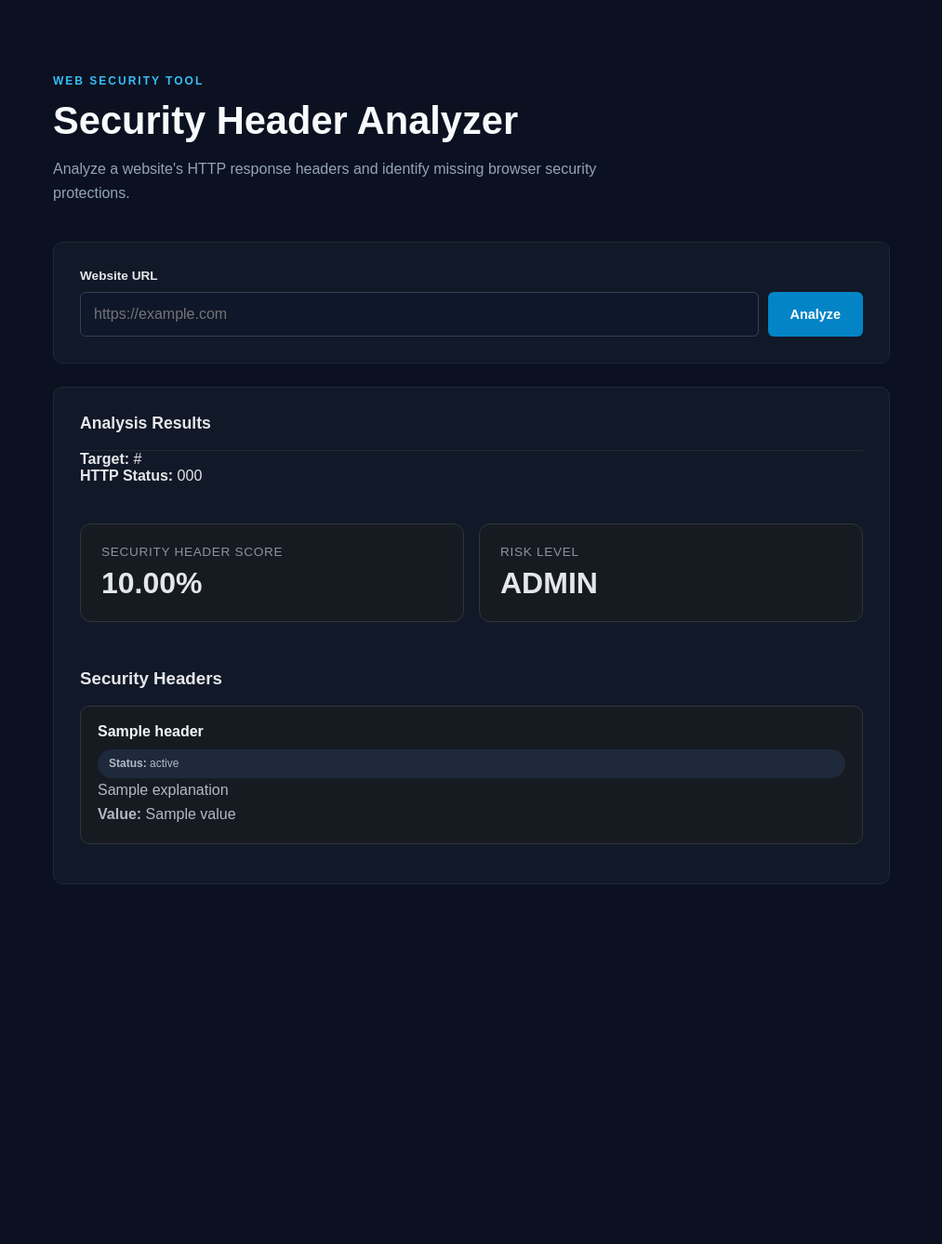
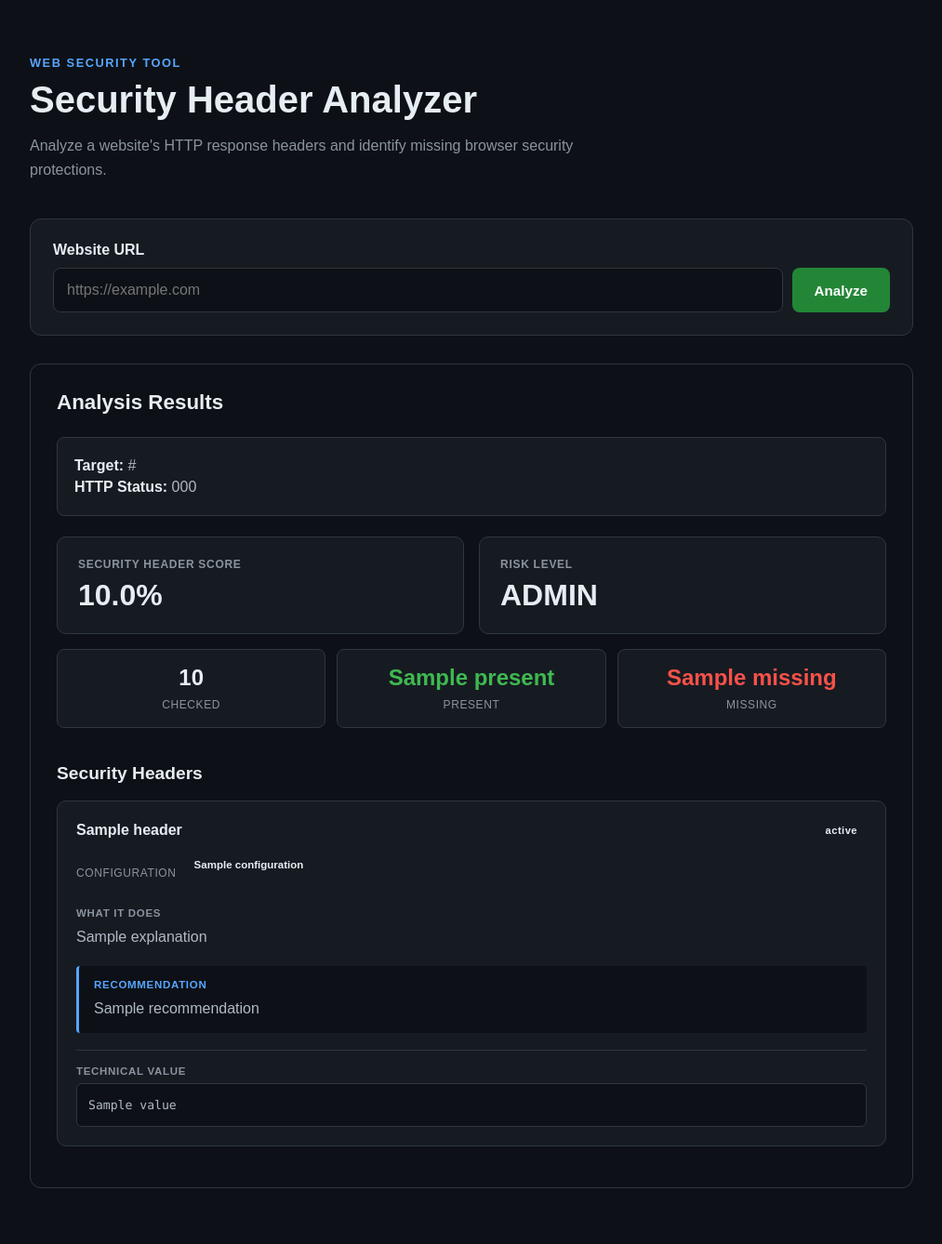
Before and after one commit to AkhirahStrong/Security-Header-Analyzer, a Flask app: template templates/index.html in a window 1280 px wide. Shown: the whole page at 93% size, without its empty margins (133-1146 px from the left). Before the commit the page ends 951 px from the top, so only its background shows below. Run offline with Flask 3, Linux system fonts and the light colour scheme; the template is opened without the code that fills it: most values are stand-ins (such as "Sample title", 1, 10 or a date in 2020).

Commit message:
Complete security header analysis and remediation UI

```diff
--- a/static/style.css
+++ b/static/style.css
@@ -1,3 +1,7 @@
+/* ========================================
+   RESET
+======================================== */
+
 * {
   box-sizing: border-box;
   margin: 0;
@@ -5,56 +9,71 @@
 }
 
 body {
-    background: #0b1120;
-    color: #e5e7eb;
-    font-family: Arial, Helvetica, sans-serif;
+  background: #0d1117;
+  color: #e6edf3;
+  font-family:
+    Arial,
+    Helvetica,
+    sans-serif;
   min-height: 100vh;
 }
 
+
+/* ========================================
+   MAIN CONTAINER
+======================================== */
+
 .container {
   width: 90%;
-    max-width: 900px;
+  max-width: 950px;
   margin: 0 auto;
-    padding: 80px 0;
+  padding: 60px 0;
 }
+
+
+/* ========================================
+   HEADER
+======================================== */
 
 header {
   margin-bottom: 40px;
 }
 
 .eyebrow {
-    color: #38bdf8;
-    font-size: 0.75rem;
-    font-weight: bold;
-    letter-spacing: 2px;
-    margin-bottom: 12px;
+  color: #58a6ff;
+  font-size: 0.8rem;
+  font-weight: 700;
+  letter-spacing: 0.12em;
+  margin-bottom: 10px;
 }
 
 h1 {
-    color: #f8fafc;
-    font-size: 2.6rem;
-    margin-bottom: 15px;
+  font-size: 2.5rem;
+  margin-bottom: 14px;
 }
 
 .description {
-    color: #94a3b8;
-    font-size: 1rem;
+  color: #8b949e;
   line-height: 1.6;
   max-width: 650px;
 }
 
+
+/* ========================================
+   SCANNER
+======================================== */
+
 .scanner {
-    background: #111827;
-    border: 1px solid #1f2937;
-    border-radius: 10px;
-    padding: 28px;
-    margin-bottom: 25px;
+  background: #161b22;
+  border: 1px solid #30363d;
+  border-radius: 12px;
+  padding: 24px;
+  margin-bottom: 30px;
 }
 
-label {
+.scanner label {
   display: block;
-    font-size: 0.85rem;
-    font-weight: bold;
+  font-weight: 600;
   margin-bottom: 10px;
 }
 
@@ -63,72 +82,97 @@ label {
   gap: 10px;
 }
 
-input {
-    background: #0f172a;
-    border: 1px solid #334155;
-    border-radius: 6px;
-    color: #f8fafc;
+.input-group input {
   flex: 1;
+  background: #0d1117;
+  color: #e6edf3;
+  border: 1px solid #30363d;
+  border-radius: 8px;
+  padding: 14px;
   font-size: 1rem;
-    outline: none;
-    padding: 14px;
 }
 
-input:focus {
-    border-color: #38bdf8;
+.input-group input:focus {
+  outline: none;
+  border-color: #58a6ff;
 }
 
-button {
-    background: #0284c7;
+.input-group button {
+  background: #238636;
+  color: white;
   border: none;
-    border-radius: 6px;
-    color: white;
+  border-radius: 8px;
+  padding: 0 24px;
+  font-weight: 600;
+  font-size: 0.95rem;
   cursor: pointer;
-    font-size: 0.9rem;
-    font-weight: bold;
-    padding: 0 24px;
 }
 
-button:hover {
-    background: #0369a1;
+.input-group button:hover {
+  background: #2ea043;
 }
 
+
+/* ========================================
+   RESULTS CONTAINER
+======================================== */
+
 .results {
-    background: #111827;
-    border: 1px solid #1f2937;
-    border-radius: 10px;
-    min-height: 200px;
+  background: #0d1117;
+  border: 1px solid #30363d;
+  border-radius: 12px;
   padding: 28px;
 }
 
 .results-header {
+  display: flex;
   align-items: center;
-    border-bottom: 1px solid #1f2937;
-    display: flex;
   justify-content: space-between;
-    padding-bottom: 18px;
+  gap: 20px;
+  margin-bottom: 24px;
 }
 
 .results-header h2 {
-    font-size: 1.1rem;
+  font-size: 1.4rem;
 }
 
-.status {
-    background: #1e293b;
+.waiting-status {
+  background: #21262d;
+  color: #8b949e;
   border-radius: 20px;
-    color: #94a3b8;
-    font-size: 0.75rem;
-    padding: 6px 12px;
+  padding: 7px 12px;
+  font-size: 0.8rem;
 }
 
 .empty-results {
-    align-items: center;
-    color: #64748b;
-    display: flex;
-    justify-content: center;
-    min-height: 120px;
+  color: #8b949e;
+  padding: 35px 0;
   text-align: center;
 }
+
+
+/* ========================================
+   TARGET INFORMATION
+======================================== */
+
+.target-info {
+  background: #161b22;
+  border: 1px solid #30363d;
+  border-radius: 8px;
+  padding: 16px 18px;
+  margin-bottom: 22px;
+}
+
+.target-info p {
+  margin: 5px 0;
+  color: #b1bac4;
+  overflow-wrap: anywhere;
+}
+
+.target-info strong {
+  color: #e6edf3;
+}
+
 
 /* ========================================
    SECURITY SCORE
@@ -138,23 +182,24 @@ button:hover {
   display: grid;
   grid-template-columns: repeat(2, 1fr);
   gap: 16px;
-  margin: 24px 0 32px;
+  margin-bottom: 16px;
 }
 
 .score-card {
   background: #161b22;
   border: 1px solid #30363d;
-  border-radius: 12px;
+  border-radius: 10px;
   padding: 22px;
 }
 
 .score-card .label {
   display: block;
+  color: #8b949e;
+  font-size: 0.75rem;
+  font-weight: 600;
+  text-transform: uppercase;
+  letter-spacing: 0.06em;
   margin-bottom: 8px;
-  font-size: 0.85rem;
-  color: #8b949e;
-  text-transform: uppercase;
-  letter-spacing: 0.05em;
 }
 
 .score-card strong {
@@ -163,7 +208,7 @@ button:hover {
 
 
 /* ========================================
-   RISK LEVELS
+   RISK LEVEL
 ======================================== */
 
 .score-card.low {
@@ -192,42 +237,218 @@ button:hover {
 
 
 /* ========================================
-   HEADER RESULTS
+   SUMMARY
 ======================================== */
+
+.summary-grid {
+  display: grid;
+  grid-template-columns: repeat(3, 1fr);
+  gap: 12px;
+  margin-bottom: 38px;
+}
+
+.summary-card {
+  background: #161b22;
+  border: 1px solid #30363d;
+  border-radius: 8px;
+  padding: 16px;
+  text-align: center;
+}
+
+.summary-number {
+  display: block;
+  font-size: 1.5rem;
+  font-weight: 700;
+  margin-bottom: 5px;
+}
+
+.summary-label {
+  color: #8b949e;
+  font-size: 0.75rem;
+  text-transform: uppercase;
+  letter-spacing: 0.05em;
+}
+
+.present-summary .summary-number {
+  color: #3fb950;
+}
+
+.missing-summary .summary-number {
+  color: #f85149;
+}
+
+
+/* ========================================
+   SECURITY HEADER SECTION
+======================================== */
+
+.section-title {
+  margin-bottom: 18px;
+  font-size: 1.2rem;
+}
 
 .header-result {
   background: #161b22;
   border: 1px solid #30363d;
   border-radius: 10px;
-  padding: 18px;
-  margin-bottom: 14px;
+  padding: 20px;
+  margin-bottom: 16px;
 }
 
-.header-result h4 {
-  margin-top: 0;
-  margin-bottom: 10px;
-  color: #f0f6fc;
+.header-title-row {
+  display: flex;
+  justify-content: space-between;
+  align-items: center;
+  gap: 15px;
+  margin-bottom: 16px;
 }
 
-.header-result p {
-  color: #b1bac4;
-  line-height: 1.6;
+.header-title-row h4 {
+  font-size: 1rem;
   overflow-wrap: anywhere;
 }
 
 
 /* ========================================
-   PRESENT / MISSING
+   STATUS BADGES
 ======================================== */
 
-.status.present {
-  color: #3fb950;
-  font-weight: 600;
+.status-badge {
+  border-radius: 20px;
+  padding: 5px 10px;
+  font-size: 0.7rem;
+  font-weight: 700;
+  letter-spacing: 0.04em;
 }
 
-.status.missing {
+.status-badge.present {
+  background: rgba(63, 185, 80, 0.12);
+  color: #3fb950;
+  border: 1px solid rgba(63, 185, 80, 0.4);
+}
+
+.status-badge.missing {
+  background: rgba(248, 81, 73, 0.12);
   color: #f85149;
-  font-weight: 600;
+  border: 1px solid rgba(248, 81, 73, 0.4);
+}
+
+
+/* ========================================
+   CONFIGURATION
+======================================== */
+
+.configuration {
+  display: flex;
+  align-items: center;
+  gap: 10px;
+  margin-bottom: 18px;
+}
+
+.configuration-label {
+  color: #8b949e;
+  font-size: 0.75rem;
+  text-transform: uppercase;
+  letter-spacing: 0.05em;
+}
+
+.configuration-value {
+  font-size: 0.72rem;
+  font-weight: 700;
+  border-radius: 20px;
+  padding: 4px 9px;
+}
+
+.configuration-value.good {
+  color: #3fb950;
+  background: rgba(63, 185, 80, 0.12);
+}
+
+.configuration-value.limited {
+  color: #d29922;
+  background: rgba(210, 153, 34, 0.12);
+}
+
+
+/* ========================================
+   RESULT CONTENT
+======================================== */
+
+.result-section {
+  margin-bottom: 18px;
+}
+
+.result-label {
+  display: block;
+  color: #8b949e;
+  font-size: 0.72rem;
+  font-weight: 700;
+  text-transform: uppercase;
+  letter-spacing: 0.06em;
+  margin-bottom: 7px;
+}
+
+.result-section p,
+.recommendation p,
+.technical-value p {
+  color: #b1bac4;
+  line-height: 1.6;
+}
+
+
+/* ========================================
+   RECOMMENDATIONS
+======================================== */
+
+.recommendation {
+  background: #0d1117;
+  border-left: 3px solid #58a6ff;
+  border-radius: 4px;
+  padding: 14px 16px;
+  margin-bottom: 18px;
+}
+
+.recommendation .result-label {
+  color: #58a6ff;
+}
+
+
+/* ========================================
+   TECHNICAL HEADER VALUE
+======================================== */
+
+.technical-value {
+  border-top: 1px solid #30363d;
+  padding-top: 16px;
+}
+
+.technical-value p {
+  background: #0d1117;
+  border: 1px solid #30363d;
+  border-radius: 6px;
+  padding: 12px;
+  font-family: Consolas, Monaco, monospace;
+  font-size: 0.82rem;
+  overflow-wrap: anywhere;
+  word-break: break-word;
+}
+
+
+/* ========================================
+   ERRORS
+======================================== */
+
+.error-message {
+  background: rgba(248, 81, 73, 0.08);
+  border: 1px solid rgba(248, 81, 73, 0.4);
+  border-radius: 8px;
+  padding: 18px;
+  color: #f85149;
+}
+
+.error-message p {
+  color: #b1bac4;
+  margin-top: 8px;
 }
 
 
@@ -235,15 +456,11 @@ button:hover {
    MOBILE
 ======================================== */
 
-@media (max-width: 600px) {
-  .score-grid {
-    grid-template-columns: 1fr;
-  }
-}
+@media (max-width: 650px) {
 
-@media (max-width: 600px) {
   .container {
-        padding: 40px 0;
+    width: 92%;
+    padding: 35px 0;
   }
 
   h1 {
@@ -254,7 +471,32 @@ button:hover {
     flex-direction: column;
   }
 
-    button {
+  .input-group button {
     padding: 14px;
   }
+
+  .score-grid {
+    grid-template-columns: 1fr;
   }
+
+  .summary-grid {
+    grid-template-columns: repeat(3, 1fr);
+  }
+
+  .results {
+    padding: 20px;
+  }
+
+  .header-title-row {
+    align-items: flex-start;
+    flex-direction: column;
+  }
+}
+
+@media (max-width: 430px) {
+
+  .summary-grid {
+    grid-template-columns: 1fr;
+  }
+
+}
--- a/templates/index.html
+++ b/templates/index.html
@@ -25,6 +25,7 @@
         </p>
       </header>
 
+      <!-- URL Scanner -->
       <section class="scanner">
         <form method="POST">
           <label for="url">Website URL</label>
@@ -52,10 +53,15 @@
 
         {% if results.error %}
 
-        <p>Error: {{ results.error }}</p>
+        <div class="error-message">
+          <strong>Scan Error</strong>
+          <p>{{ results.error }}</p>
+        </div>
 
         {% else %}
 
+        <!-- Target Information -->
+        <div class="target-info">
           <p>
             <strong>Target:</strong>
             {{ results.url }}
@@ -65,13 +71,13 @@
             <strong>HTTP Status:</strong>
             {{ results.status_code }}
           </p>
+        </div>
 
-        <br />
-
+        <!-- Score and Risk -->
         <div class="score-grid">
           <div class="score-card">
             <span class="label">Security Header Score</span>
-            <strong>{{ "%.2f"|format(results.score) }}%</strong>
+            <strong>{{ "%.1f"|format(results.score) }}%</strong>
           </div>
 
           <div class="score-card {{ results.risk_level }}">
@@ -80,29 +86,74 @@
           </div>
         </div>
 
-        <br />
+        <!-- Summary -->
+        <div class="summary-grid">
+          <div class="summary-card">
+            <span class="summary-number"> {{ results.summary.total }} </span>
+            <span class="summary-label">Checked</span>
+          </div>
 
-        <h3>Security Headers</h3>
+          <div class="summary-card present-summary">
+            <span class="summary-number"> {{ results.summary.present }} </span>
+            <span class="summary-label">Present</span>
+          </div>
 
-        <br />
+          <div class="summary-card missing-summary">
+            <span class="summary-number"> {{ results.summary.missing }} </span>
+            <span class="summary-label">Missing</span>
+          </div>
+        </div>
 
+        <h3 class="section-title">Security Headers</h3>
+
+        <!-- Individual Header Results -->
         {% for header, details in results.analysis.items() %}
 
         <div class="header-result">
+          <div class="header-title-row">
             <h4>{{ header }}</h4>
 
-          <p class="status {{ details.status|lower }}">
-            <strong>Status:</strong>
+            <span class="status-badge {{ details.status|lower }}">
               {{ details.status }}
-          </p>
+            </span>
+          </div>
+
+          <!-- Configuration Rating -->
+          {% if details.configuration %}
+
+          <div class="configuration">
+            <span class="configuration-label">Configuration</span>
+
+            <span class="configuration-value {{ details.configuration|lower }}">
+              {{ details.configuration }}
+            </span>
+          </div>
+
+          {% endif %}
+
+          <!-- Explanation -->
+          <div class="result-section">
+            <span class="result-label">What it does</span>
 
             <p>{{ details.explanation }}</p>
+          </div>
 
+          <!-- Recommendation -->
+          <div class="recommendation">
+            <span class="result-label">Recommendation</span>
+
+            <p>{{ details.recommendation }}</p>
+          </div>
+
+          <!-- Raw Header Value -->
           {% if details.value %}
-          <p>
-            <strong>Value:</strong>
-            {{ details.value }}
-          </p>
+
+          <div class="technical-value">
+            <span class="result-label">Technical Value</span>
+
+            <p>{{ details.value }}</p>
+          </div>
+
           {% endif %}
         </div>
 
@@ -111,11 +162,12 @@
 
       {% else %}
 
+      <!-- Before a Scan -->
       <section class="results">
         <div class="results-header">
           <h2>Analysis Results</h2>
 
-          <span class="status"> Waiting for scan </span>
+          <span class="waiting-status"> Waiting for scan </span>
         </div>
 
         <div class="empty-results">
```
Also changed, not shown: analyzer.py (+99 -21 lines). Lines whose indentation alone changed are shown as unchanged.
